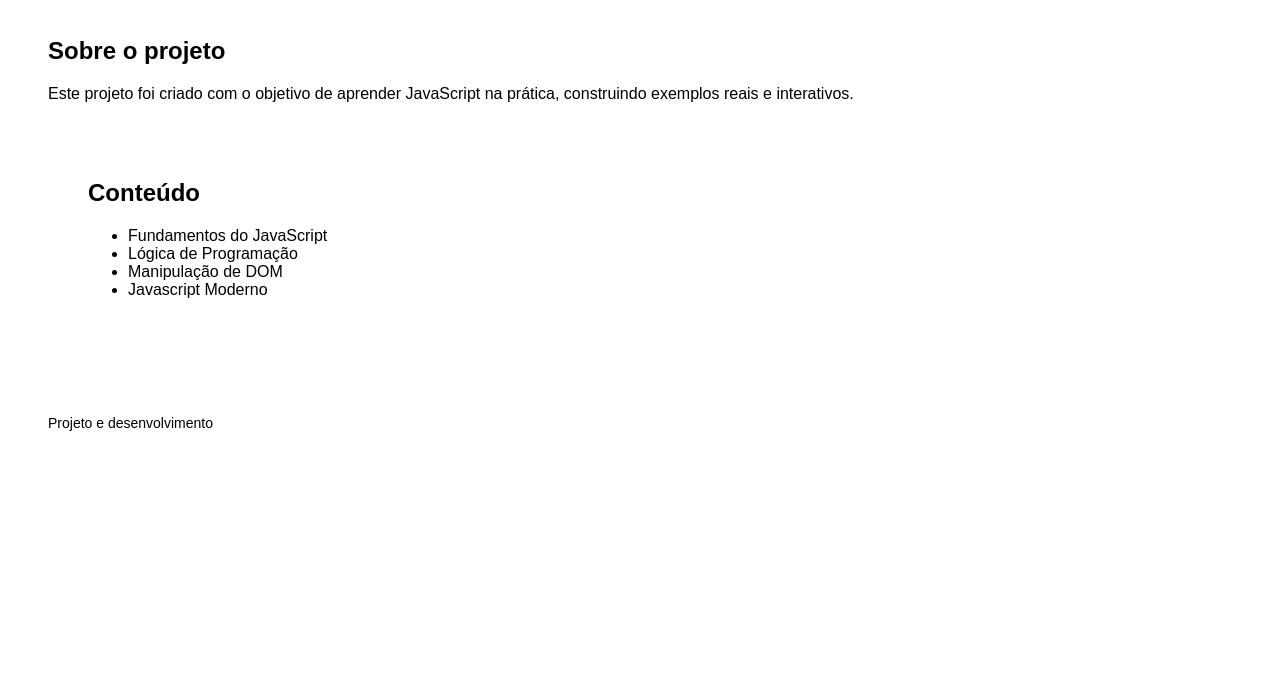
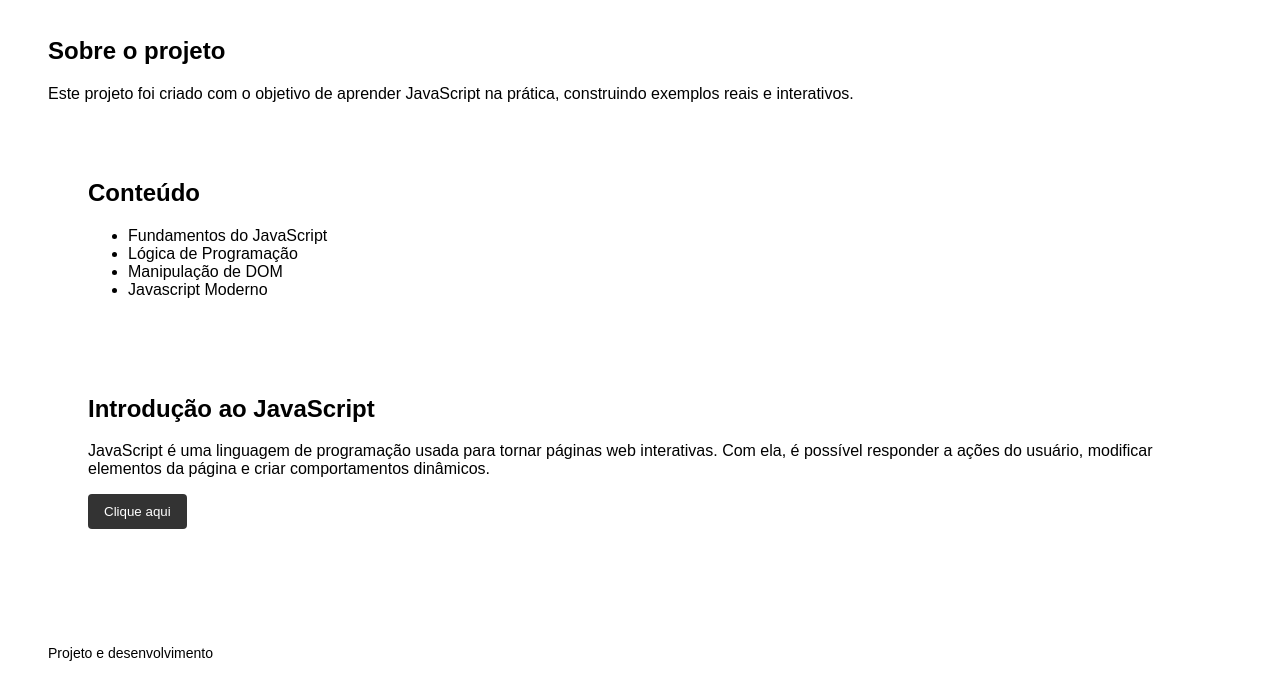
Before and after one commit to joao-hf-oliveira/javascript-do-zero, a plain HTML site: page index.html in a window 1280 px wide. Shown: the part 149-846 px from the top of the page. Before the commit the page ends 800 px from the top, so only its background shows below. Drawn offline with Linux system fonts and the light colour scheme.

Commit message:
primeira interação com JavaScript

```diff
--- a/css/style.css
+++ b/css/style.css
@@ -16,3 +16,16 @@ footer{
     margin-top: 40px;
     font-size: 14px;
 }
+
+button{
+    padding: 10px 16px;
+    border: none;
+    background-color: #333;
+    color: #fff;
+    border-radius: 4px;
+    cursor: pointer;
+}
+
+button:hover{
+    background-color: #555;
+}
--- a/index.html
+++ b/index.html
@@ -34,6 +34,19 @@
                 <li>Javascript Moderno</li>
             </ul>
         </section>
+
+        <section id="intro-js">
+            <h2>Introdução ao JavaScript</h2>
+
+            <p>
+                JavaScript é uma linguagem de programação usada para tornar páginas web
+                interativas. Com ela, é possível responder a ações do usuário, modificar
+                elementos da página e criar comportamentos dinâmicos.
+            </p>
+
+            <button id="btn-intro">Clique aqui</button>
+            <p id="mensagem-intro"></p>
+        </section>
     </main>
 
     <footer>
--- a/js/main.js
+++ b/js/main.js
@@ -1 +1,8 @@
 console.log("Projeto JavaScript do Zero iniciado");
+
+const botaoIntro = document.getElementById("btn-intro");
+const mensagemIntro = document.getElementById("mensagem-intro");
+
+botaoIntro.addEventListener("click", function(){
+    mensagemIntro.textContent = "JavaScript está funcionando. "
+})
```
